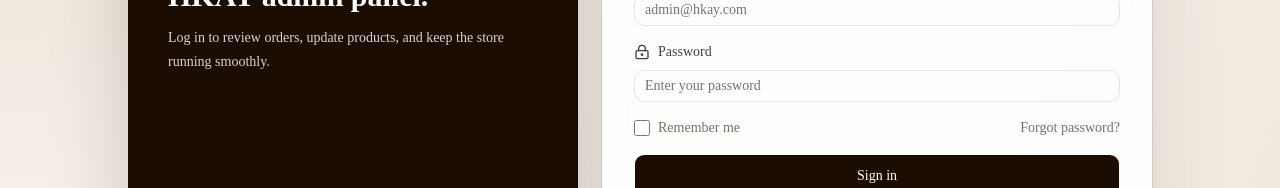
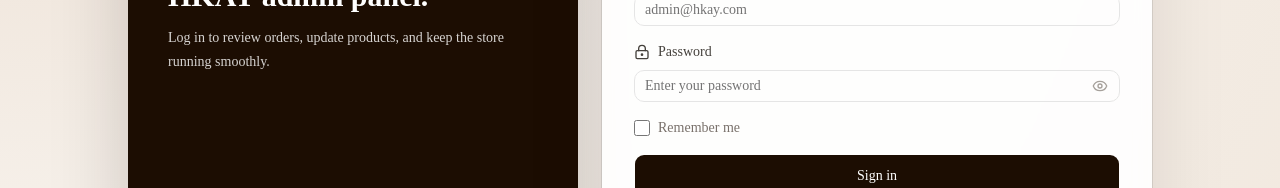
Before and after one commit to prestigieuxMediatech/hkay, a Next.js app: page /admin/login in a window 1280 px wide. Shown: the part 371-559 px from the top of the page. Built offline with nearby package versions, Linux system fonts and the light colour scheme.

Commit message:
Login Fixed

```diff
--- a/src/app/(admin)/admin/login/page.js
+++ b/src/app/(admin)/admin/login/page.js
@@ -4,7 +4,7 @@ import Link from "next/link"
 import Image from "next/image"
 import { useRouter } from "next/navigation"
 import { useState } from "react"
-import { ArrowLeft, Mail, LockKeyhole } from "lucide-react"
+import { ArrowLeft, Mail, LockKeyhole, Eye, EyeOff } from "lucide-react"
 
 import { Button } from "@/components/ui/button"
 import { Card, CardContent } from "@/components/ui/card"
@@ -14,6 +14,7 @@ export default function AdminLoginPage() {
   const router = useRouter()
   const [email, setEmail] = useState("")
   const [password, setPassword] = useState("")
+  const [showPassword, setShowPassword] = useState(false)
   const [error, setError] = useState("")
   const [loading, setLoading] = useState(false)
 
@@ -133,14 +134,26 @@ export default function AdminLoginPage() {
                     <LockKeyhole size={16} />
                     Password
                   </span>
+                  <div className="relative">
                     <Input
-                    type="password"
+                      type={showPassword ? "text" : "password"}
                       placeholder="Enter your password"
                       value={password}
                       onChange={(event) => setPassword(event.target.value)}
                       autoComplete="current-password"
                       required
+                      className="pr-10"
                     />
+                    <button
+                      type="button"
+                      onClick={() => setShowPassword((prev) => !prev)}
+                      className="absolute right-3 top-1/2 -translate-y-1/2 text-stone-400 hover:text-stone-700"
+                      aria-label={showPassword ? "Hide password" : "Show password"}
+                      tabIndex={-1}
+                    >
+                      {showPassword ? <EyeOff size={16} /> : <Eye size={16} />}
+                    </button>
+                  </div>
                 </label>
 
                 <div className="flex items-center justify-between text-sm text-stone-500">
@@ -152,9 +165,6 @@ export default function AdminLoginPage() {
                     Remember me
                   </label>
 
-                  <button type="button" className="hover:text-stone-700">
-                    Forgot password?
-                  </button>
                 </div>
 
                 <Button
```
Lines whose indentation alone changed are shown as unchanged.
